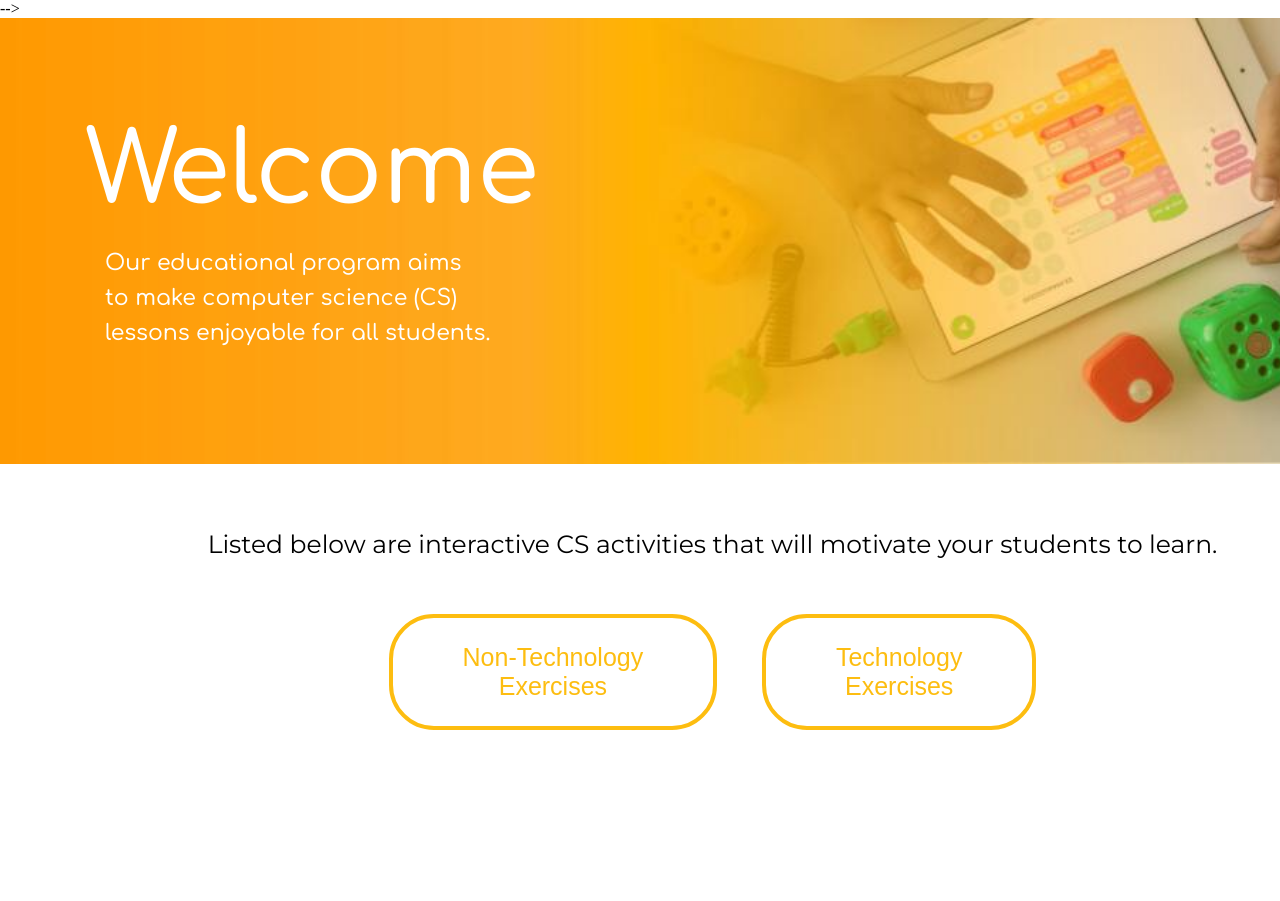
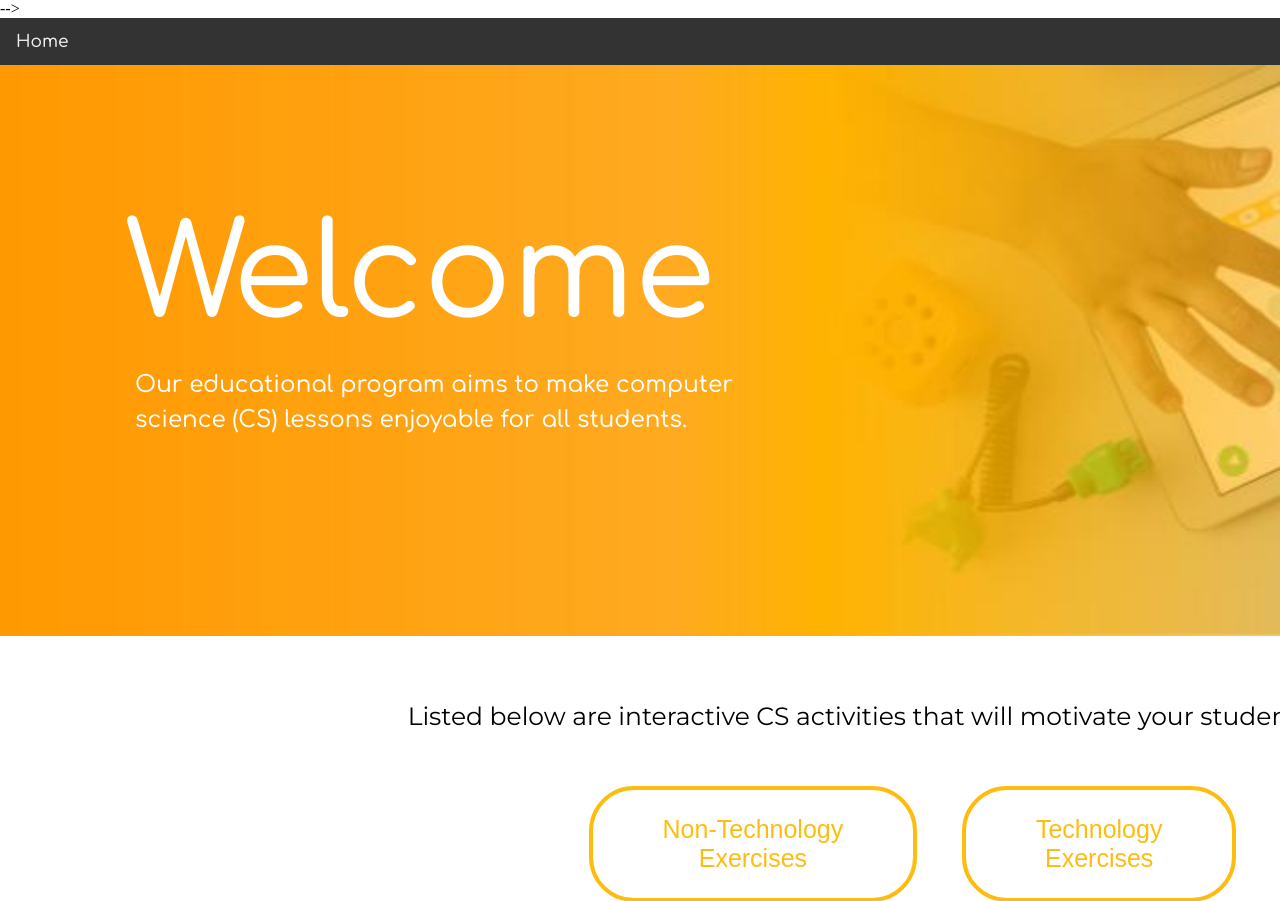
Before and after one commit to VCU-CS-Capstone/CS-23-313-Elementary-School-Computer-Science-Engagement, a Flask app: page /require/ in a window 1280 px wide; the page is wider, and only the part inside the window is pictured. Shown: the top 901 px of that part. Before the commit the page ends 730 px from the top of that part, so only its background shows below. Run offline with Flask 2, Linux system fonts and the light colour scheme; some libraries are stand-ins or nearby versions.

Commit message:
added navbar

```diff
--- a/src/templates/require.html
+++ b/src/templates/require.html
@@ -17,6 +17,31 @@
                 color: black;
 
             }
+            .topnav {
+                overflow: hidden;
+                background-color: #333;
+
+            }
+
+            .topnav a {
+                float: left;
+                color: #f2f2f2;
+                text-align: center;
+                padding: 14px 16px;
+                text-decoration: none;
+                font-size: 17px;
+                font-family: 'Comfortaa';
+            }
+
+            .topnav a:hover {
+                box-shadow: 0 12px 16px 0 rgba(0,0,0,0.24), 0 17px 50px 0 rgba(0,0,0,0.19);
+                color: black;
+            }
+
+            .topnav a.active {
+                background-color: #04AA6D;
+                color: white;
+            }
             .wrapper {
                 display: grid;
                 /* grid-gap: 8px; */
@@ -27,14 +52,14 @@
                 }
             h1{
                 font-weight: 500;
-                font-size: 100px;
+                font-size: 130px;
                 text-align: left;
                 padding-left: 50px;
                 margin-bottom: 20px;
             }
 
             img{
-                width: 1425px;
+                width: 1825px;
             }
             .box-a{
                 position: relative;
@@ -42,18 +67,18 @@
             .welcome{
                 position: absolute;
                 top: 10px;
-                left: 5px;
+                left: 45px;
                 color: white;
                 width: 475px;
                 vertical-align: middle;
                 padding-left: 30px;
-                padding-top: 20px;
+                padding-top: 40px;
             }
             .welcome p{
-                font-size: 22px;
-                width:400px;
+                font-size: 23px;
+                width:600px;
                 text-align:left;
-                padding-left: 70px;
+                padding-left: 60px;
                 margin: 0px;
                 font-weight: 500;
                 line-height: 35px;
@@ -119,7 +144,9 @@
         </style>
     </head>
 <body>
-
+    <div class="topnav">
+        <a class="home" href="require.html">Home</a>
+      </div>
    <div class="wrapper">
     <div class="box-a">
 
@@ -127,7 +154,7 @@
             <img src="/src/images/welcome.jpg" alt="WelcomeBanner">
             <div class="welcome">
                 <h1>Welcome</h1>
-                <p>Our educational program aims<br> to make computer science (CS) lessons enjoyable for all students.</p>
+                <p>Our educational program aims to make computer science (CS) lessons enjoyable for all students.</p>
             </div>
 
   </div>
```
Also changed, not shown: src/templates/jumping.html (+57 -0 lines), src/templates/nontech.html (+31 -0 lines), src/templates/tech.html (+30 -0 lines).
